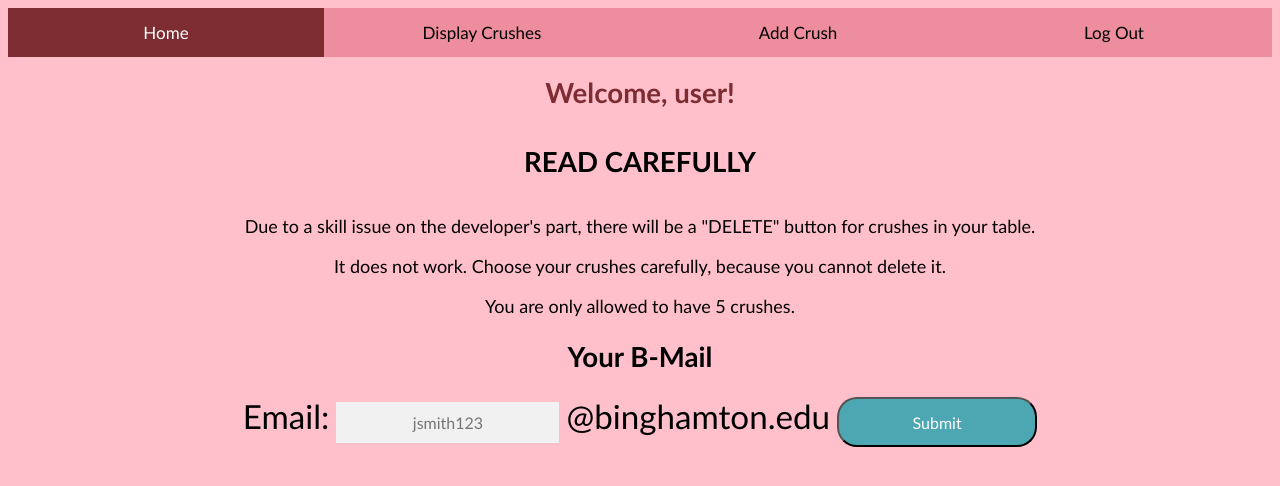
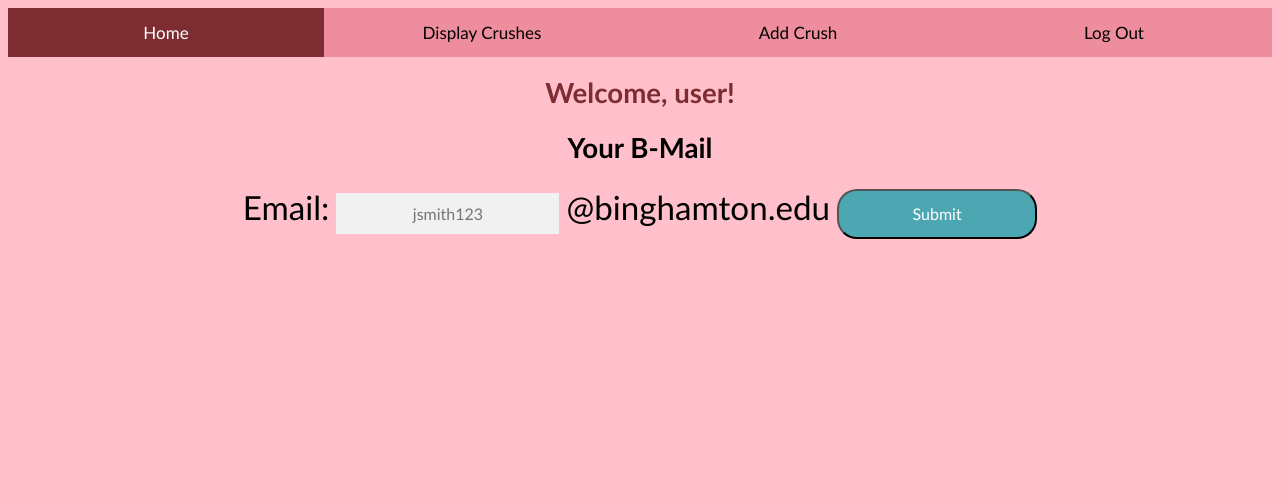
Before and after one commit to rwang2022/BU-match, a Flask app: page / in a window 1280 px wide. Shown: the top 486 px of the page. Run offline with Flask 2, Linux system fonts and the light colour scheme; parts of the project's set-up code (start-up, migrations or seed data) failed here and were passed over.

Commit message:
removed skill issue message

```diff
--- a/templates/welcome.html
+++ b/templates/welcome.html
@@ -3,11 +3,6 @@
 <style type="text/css"></style>
 {% endblock %} {% block content %}
 <h1>Welcome, user!</h1>
-
-<h4>READ CAREFULLY</h4>
-<pre>Due to a skill issue on the developer's part, there will be a "DELETE" button for crushes in your table.</pre>
-<pre>It does not work. Choose your crushes carefully, because you cannot delete it.</pre>
-<pre>You are only allowed to have 5 crushes.</pre>
 
 <h2>Your B-Mail</h2>
 <form action="/sending_code" method="POST">
```
